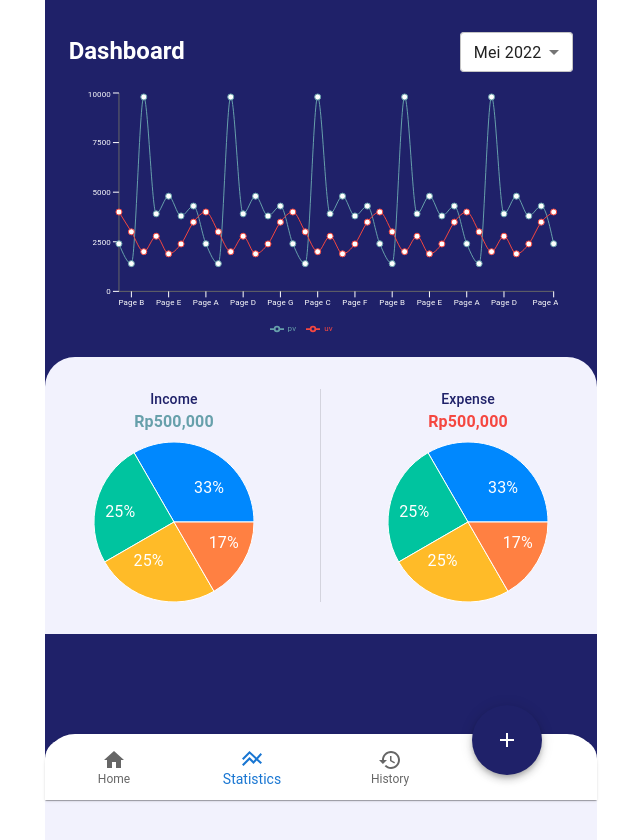
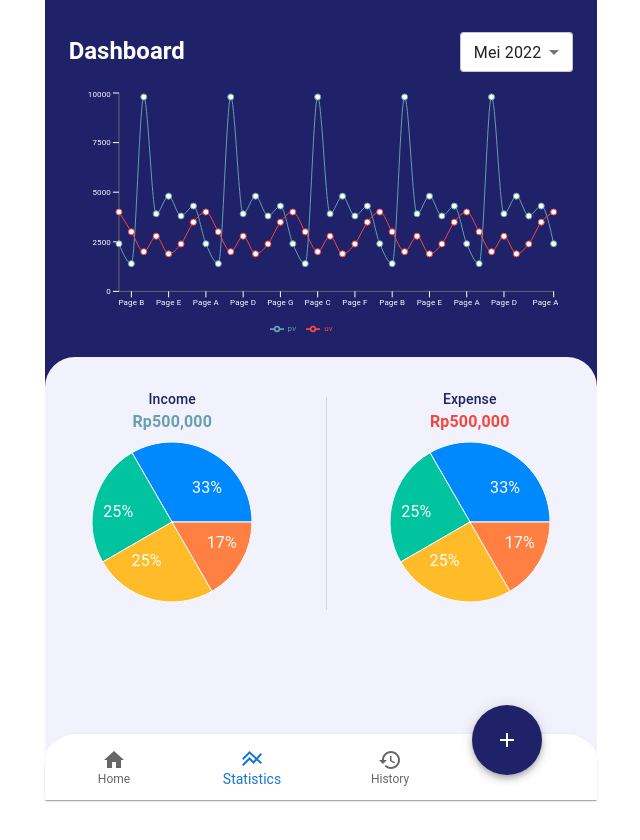
Before and after one commit to aynunnissa/expense-app, a React (Create React App) app: page /statistic in a window 1280 px wide. Shown: the whole page, without its empty margins (319-959 px from the left). After the commit the page ends 800 px from the top, so only its background shows below. Built offline with nearby package versions, Linux system fonts and the light colour scheme.

Commit message:
Update responsive styles in dashboard page

```diff
--- a/src/Dashboard/index.tsx
+++ b/src/Dashboard/index.tsx
@@ -58,7 +58,7 @@ const Dashboard = () => {
 
   return (
         <>
-          <Box sx={{ backgroundColor: "#1F2169" }} minHeight="100vh">
+          <Box sx={{ backgroundColor: "#1F2169" }}>
             <Grid container spacing={2} justifyContent="center" py={4}>
               <Grid item xs={11}>
                 <Stack direction="row" alignItems="center" justifyContent="space-between">
@@ -80,13 +80,34 @@ const Dashboard = () => {
                   </FormControl>
                 </Stack>
               </Grid>
-              <Grid item xs={11}>
+              <Grid item xs={11} sx={{ overflowX: 'auto', overflowY: 'hidden' }}>
                 <DailyChart />
               </Grid>
             </Grid>
             <Box sx={{ backgroundColor: "#F2F2FD", borderRadius: "30px 30px 0px 0px" }}>
-              <Grid container spacing={2} justifyContent="center" pt={2} pb={4}>
-                <Grid item xs={11}>
+              <Grid container spacing={2} justifyContent="center" pt={2} pb={4} columns={21}>
+                <Grid item sm={10} xs={21}>
+                  <Box>
+                    <Typography variant="subtitle2" component="p" color="#1F2169" textAlign='center'>Income</Typography>
+                    <Typography variant="body1" component="p" fontWeight={600} textAlign='center' color='#67A0AB'>Rp500,000</Typography>
+                    <Box sx={{ display: 'flex', justifyContent: 'center' }} mt={1}>
+                      <OverallChart />
+                    </Box>
+                  </Box>
+                </Grid>
+                <Grid item sm={1} xs={0}>
+                  <Divider orientation="vertical" variant="middle" sx={{ height: '100%' }}  flexItem />
+                </Grid>
+                <Grid item sm={10} xs={21}>
+                  <Box>
+                    <Typography variant="subtitle2" component="p" color="#1F2169" textAlign='center'>Expense</Typography>
+                    <Typography variant="body1" component="p" fontWeight={600} textAlign='center' color='#F54740'>Rp500,000</Typography>
+                    <Box sx={{ display: 'flex', justifyContent: 'center' }} mt={1}>
+                      <OverallChart />
+                    </Box>
+                  </Box>
+                </Grid>
+                {/* <Grid item xs={11}>
                   <Stack
                     direction="row"
                     divider={<Divider orientation="vertical" flexItem />}
@@ -108,7 +129,7 @@ const Dashboard = () => {
                       </Box>
                     </Box>
                   </Stack>
-                </Grid>
+                </Grid> */}
               </Grid>
             </Box>
           </Box>
--- a/src/Layout/BottomNav.tsx
+++ b/src/Layout/BottomNav.tsx
@@ -60,13 +60,12 @@ const BottomNav = () => {
         <Container maxWidth="sm" sx={{ position: 'fixed', bottom: 0, left: 0, right: 0, padding: 0 }}>
             <Paper elevation={1} sx={{ borderRadius: "30px 30px 0px 0px", padding: '5px 0px' }}>
                 <BottomNavigation
-                    showLabels
                     value={value}
                     onChange={(event, newValue) => {
                         setValue(newValue);
-                        console.log(newValue);
                     }}
                     sx={{ borderRadius: "20px 20px 0px 0px", position: 'relative' }}
+                    showLabels={true}
                     >
                     <BottomNavigationAction onClick={() => changeUrlHandler("")} label="Home" icon={<HomeIcon />} />
                     <BottomNavigationAction onClick={() => changeUrlHandler("/statistic")} label="Statistics" icon={<LineAxisIcon />} />
```
